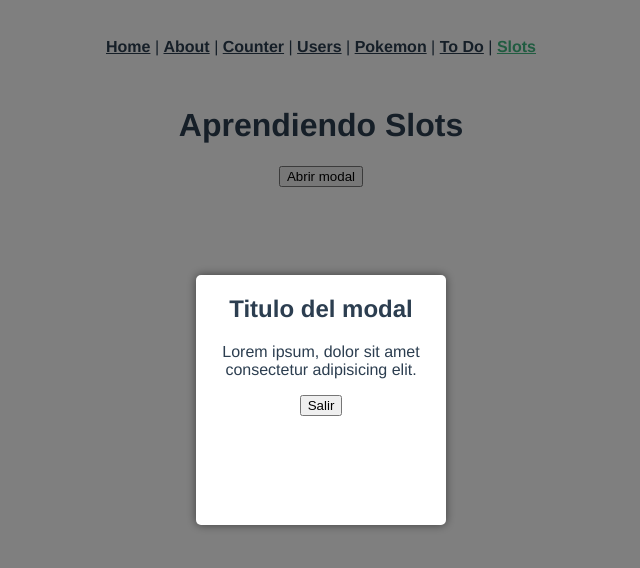
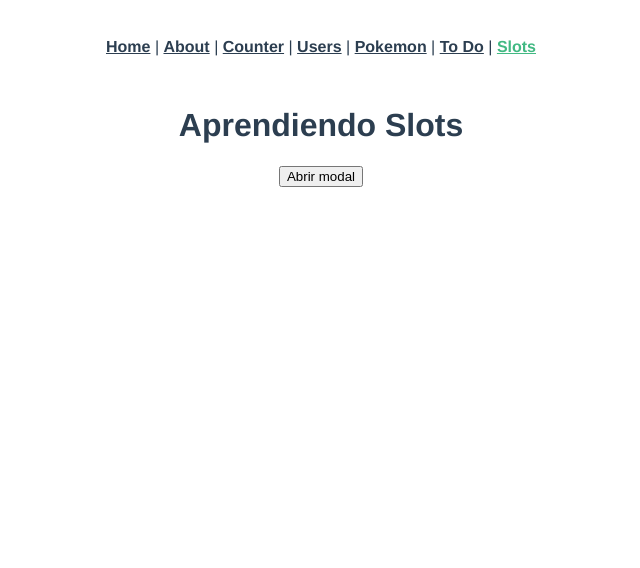
Before and after one commit to isantiago95/vue-course-FH, a Vue app in the folder 08-composition-api/: page /#/slots in a window 1280 px wide. Shown: the top 568 px of the page, without its empty margins (319-959 px from the left). Built offline with nearby package versions, Linux system fonts and the light colour scheme.

Commit message:
254. funcionalidad basica del modal

```diff
--- a/08-composition-api/src/components/Modal.vue
+++ b/08-composition-api/src/components/Modal.vue
@@ -1,15 +1,10 @@
 <template>
-    <div class="modal-background fade-in">
+    <div class="modal-background fade-in"
+        @click.self="$emit('on:close')">
         <div class="modal-container">
-
             <slot name="header" />
             <slot name="body" />
             <slot name="footer" />
-            <!-- <slot>
-                <div class="center">
-                    <h2>Esto aparecerá si no hay contenido</h2>
-                </div>
-            </slot> -->
         </div>
     </div>
 </template>
@@ -17,10 +12,15 @@
 <script>
 
 export default {
-
+    emits: ['on:close'],
+    props: {
+        title: {
+            type: String,
+            required: true
+        }
+    },
     setup(props, context) {
-
-
+        console.log({ props, context });
     }
 };
 </script>
--- a/08-composition-api/src/views/CustomSlots.vue
+++ b/08-composition-api/src/views/CustomSlots.vue
@@ -1,23 +1,23 @@
 <template>
     <h1>Aprendiendo Slots</h1>
 
-    <button>Abrir modal</button>
+    <button @click="openModal">Abrir modal</button>
 
-    <modal title="'Hola Mundo'">
+    <modal v-if="isOpen" title="Hola Mundo" @on:close="closeModal">
         <template v-slot:body>
             <p>Lorem ipsum, dolor sit amet consectetur adipisicing elit.</p>
         </template>
         <template v-slot:footer>
-            <button>Salir</button>
+            <button @click="closeModal">Salir</button>
         </template>
         <template v-slot:header>
             <h2>Titulo del modal</h2>
         </template>
-
     </modal>
 </template>
 
 <script>
+import { ref } from 'vue';
 import Modal from '../components/Modal.vue';
 
 export default {
@@ -28,6 +28,14 @@ export default {
 
     setup() {
 
+        const isOpen = ref(false);
+
+        return {
+            isOpen,
+
+            closeModal: () => isOpen.value = false,
+            openModal: () => isOpen.value = true
+        };
     }
 }
 
```
